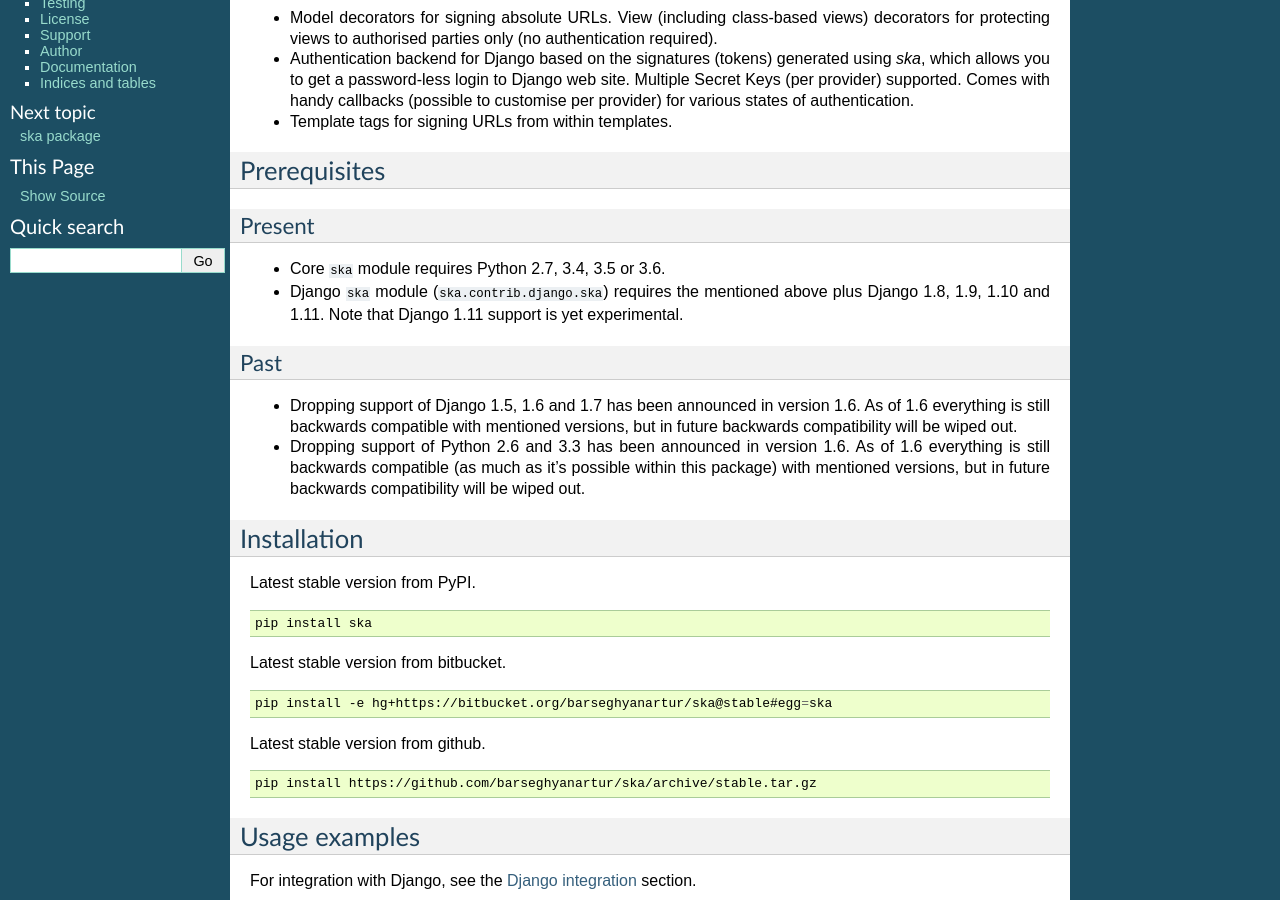
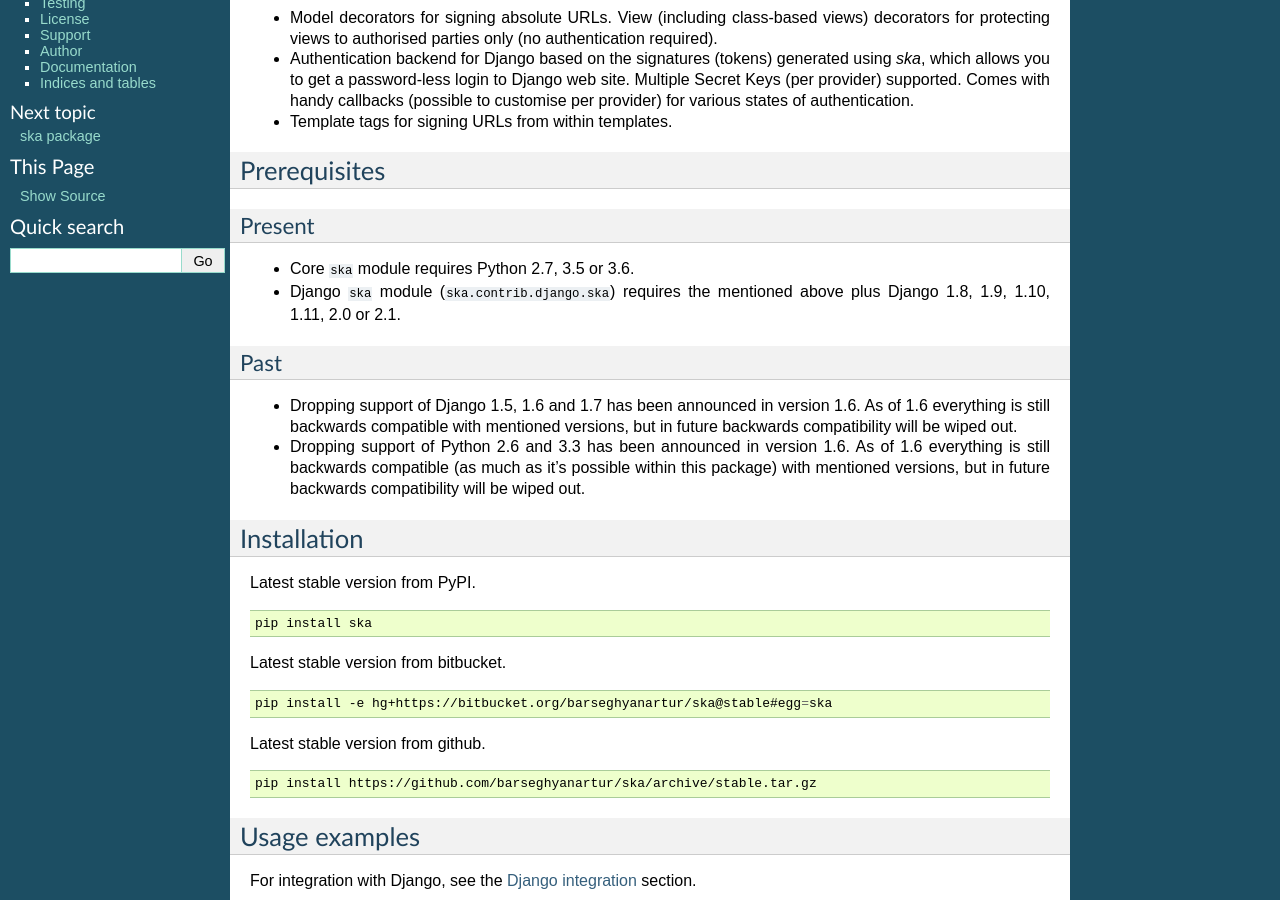
Before and after one commit to barseghyanartur/ska, a Sphinx documentation site: the page built from docs/index.rst, in a window 1280 px wide and 900 px high, scrolled down 927 px. Built offline with Sphinx 7.4.7, drawn with Linux system fonts in a browser that asks for light colours.

Commit message:
prepare 1.6.8

```diff
--- a/CHANGELOG.rst
+++ b/CHANGELOG.rst
@@ -26,6 +26,7 @@ are used for versioning (schema follows below):
 - Django 2.0 and 2.1 compatibility.
 - Upgrade test suite.
 - Fixes in docs.
+- Python 3.4 is removed from support matrix (however, it might still work).
 
 1.6.7
 -----
--- a/README.rst
+++ b/README.rst
@@ -60,10 +60,9 @@ Prerequisites
 =============
 Present
 -------
-- Core ``ska`` module requires Python 2.7, 3.4, 3.5 or 3.6.
+- Core ``ska`` module requires Python 2.7, 3.5 or 3.6.
 - Django ``ska`` module (``ska.contrib.django.ska``) requires the mentioned
-  above plus Django 1.8, 1.9, 1.10 and 1.11. Note that Django 1.11 support is
-  yet experimental.
+  above plus Django 1.8, 1.9, 1.10, 1.11, 2.0 or 2.1.
 
 Past
 ----
--- a/docs/index.rst
+++ b/docs/index.rst
@@ -60,10 +60,9 @@ Prerequisites
 =============
 Present
 -------
-- Core ``ska`` module requires Python 2.7, 3.4, 3.5 or 3.6.
+- Core ``ska`` module requires Python 2.7, 3.5 or 3.6.
 - Django ``ska`` module (``ska.contrib.django.ska``) requires the mentioned
-  above plus Django 1.8, 1.9, 1.10 and 1.11. Note that Django 1.11 support is
-  yet experimental.
+  above plus Django 1.8, 1.9, 1.10, 1.11, 2.0 or 2.1.
 
 Past
 ----
```
